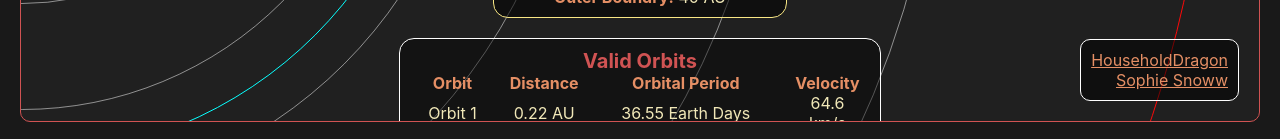
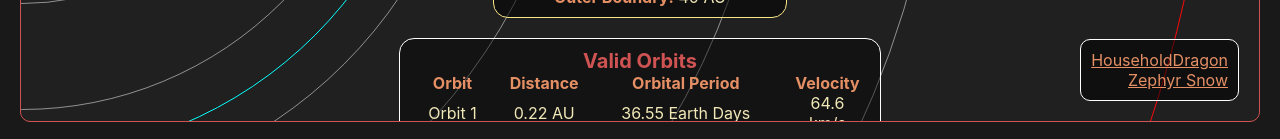
Before and after one commit to SophieSnoww/react-testing, a React (Create React App) app: page / in a window 1280 px wide. Shown: the part 658-797 px from the top of the page. Built offline with nearby package versions, Linux system fonts and the light colour scheme.

Commit message:
Changed name credit
Sure am glad I change my name so often. It sure does make things easy

```diff
--- a/src/App.js
+++ b/src/App.js
@@ -177,7 +177,7 @@ class App extends React.Component {
                     </div>
                     <div className="credits">
                         <a href="https://github.com/HouseholdDragon" className="credit-link">HouseholdDragon</a>
-                        <a href="https://sophie-snow.carrd.co/" className="credit-link">Sophie Snoww</a>
+                        <a href="https://zephyrsnow.xyz" className="credit-link">Zephyr Snow</a>
                     </div>
                 </div>
             </div>
```
